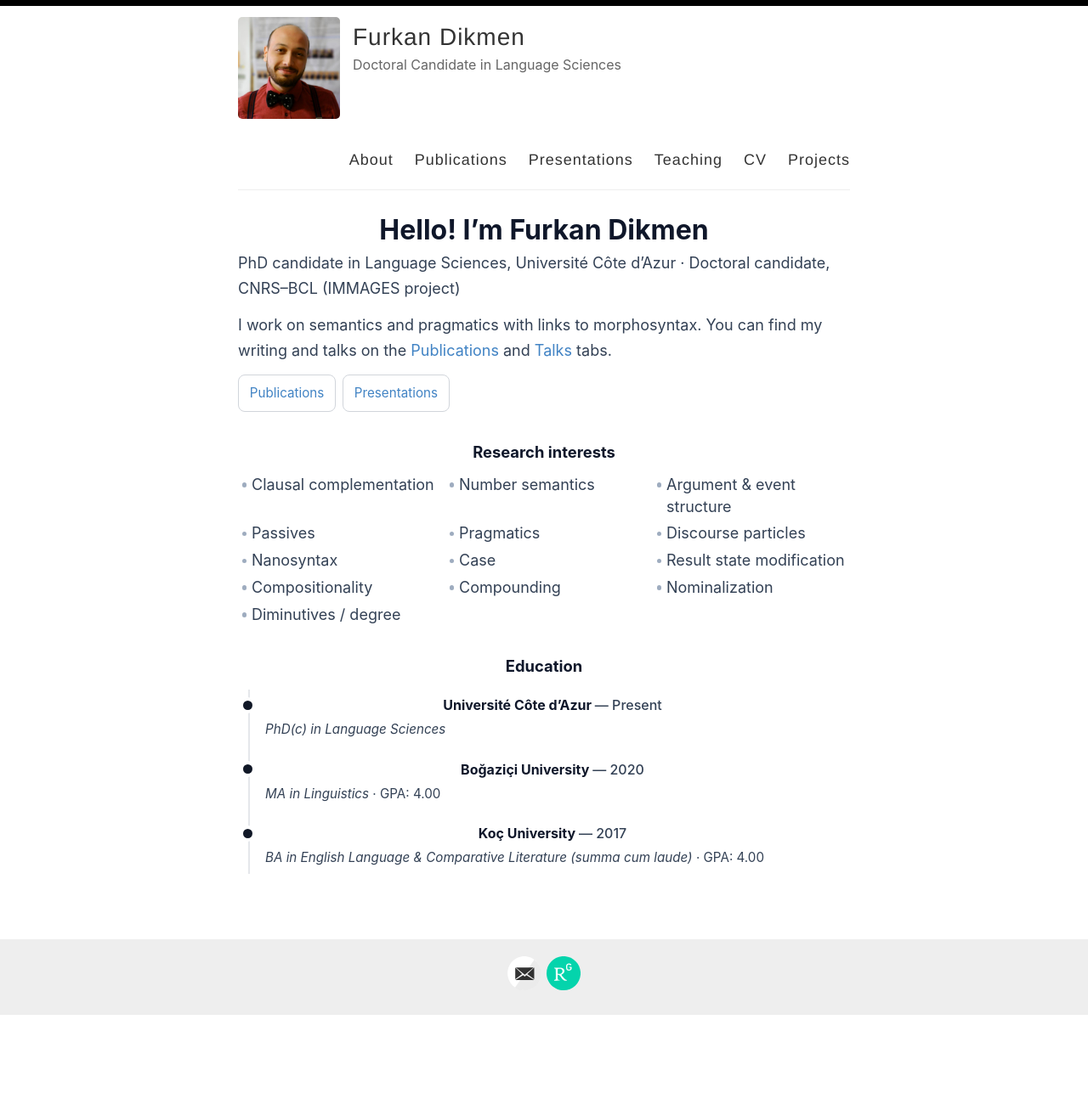
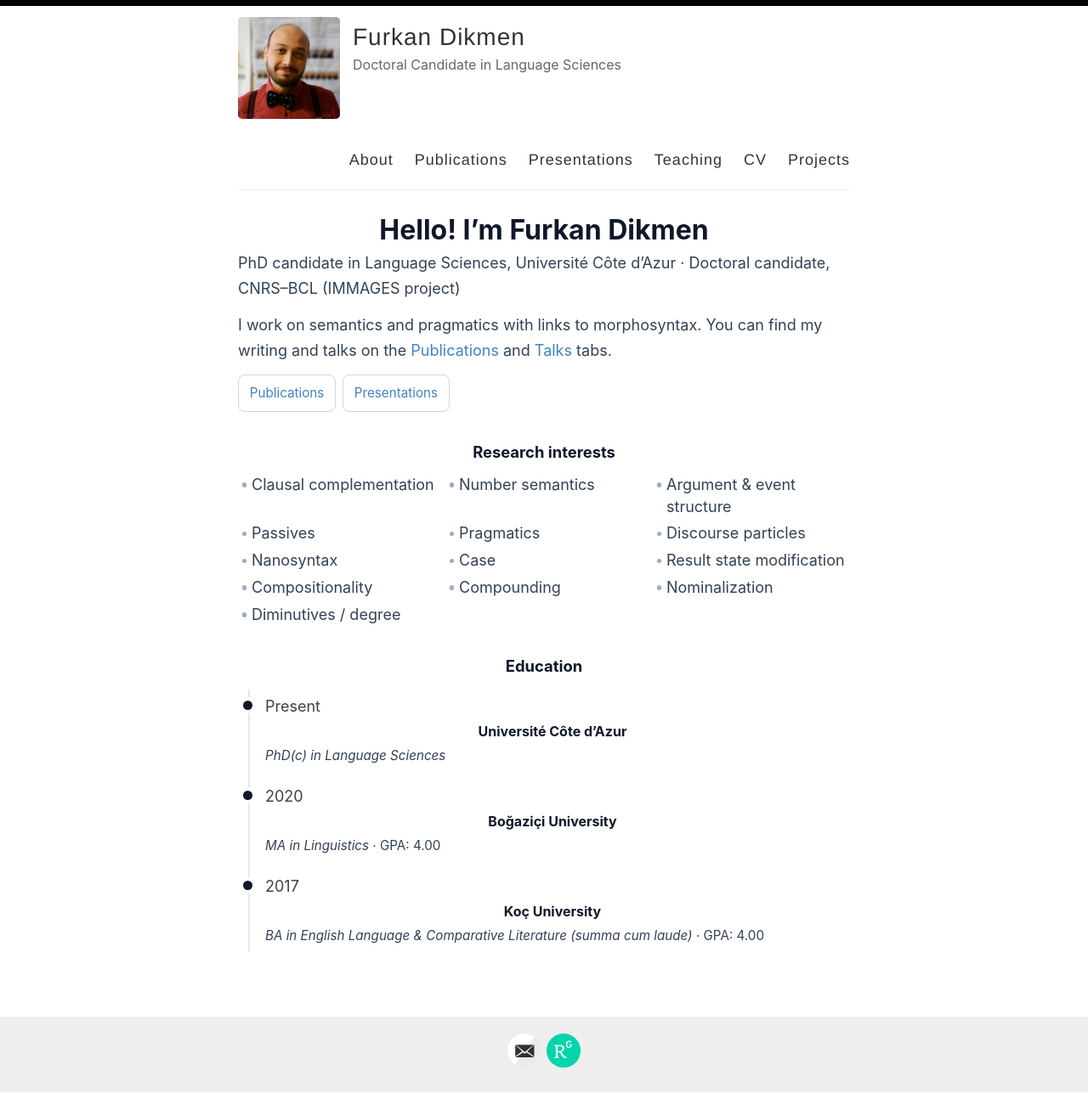
Before and after one commit to furkandikmen/furkandikmen.github.io, a Jekyll site: the page built from index.html, in a window 1280 px wide. Shown: the whole page at 85% size. Built offline with Jekyll 4.4.1, drawn with Linux system fonts in a browser that asks for light colours; the list of posts is cut into pages by our own code; before the commit the page ends 1195 px from its top, so only the background shows below that.

Commit message:
Update index.html

```diff
--- a/index.html
+++ b/index.html
@@ -98,25 +98,31 @@ layout: default
   </ul>
 </section>
 
+
 <section class="section">
   <h2>Education</h2>
   <div class="edu">
+
     <div class="edu-item">
       <div class="dot" aria-hidden="true"></div>
-      <h3>Université Côte d’Azur <span style="font-weight:500;color:var(--sub)">— Present</span></h3>
+      <div class="year-label">Present</div>
+      <h3>Université Côte d’Azur</h3>
       <p class="meta"><em>PhD(c) in Language Sciences</em></p>
     </div>
 
     <div class="edu-item">
       <div class="dot" aria-hidden="true"></div>
-      <h3>Boğaziçi University <span style="font-weight:500;color:var(--sub)">— 2020</span></h3>
+      <div class="year-label">2020</div>
+      <h3>Boğaziçi University</h3>
       <p class="meta"><em>MA in Linguistics</em> · GPA: 4.00</p>
     </div>
 
     <div class="edu-item">
       <div class="dot" aria-hidden="true"></div>
-      <h3>Koç University <span style="font-weight:500;color:var(--sub)">— 2017</span></h3>
+      <div class="year-label">2017</div>
+      <h3>Koç University</h3>
       <p class="meta"><em>BA in English Language &amp; Comparative Literature (summa cum laude)</em> · GPA: 4.00</p>
     </div>
+
   </div>
 </section>
```
